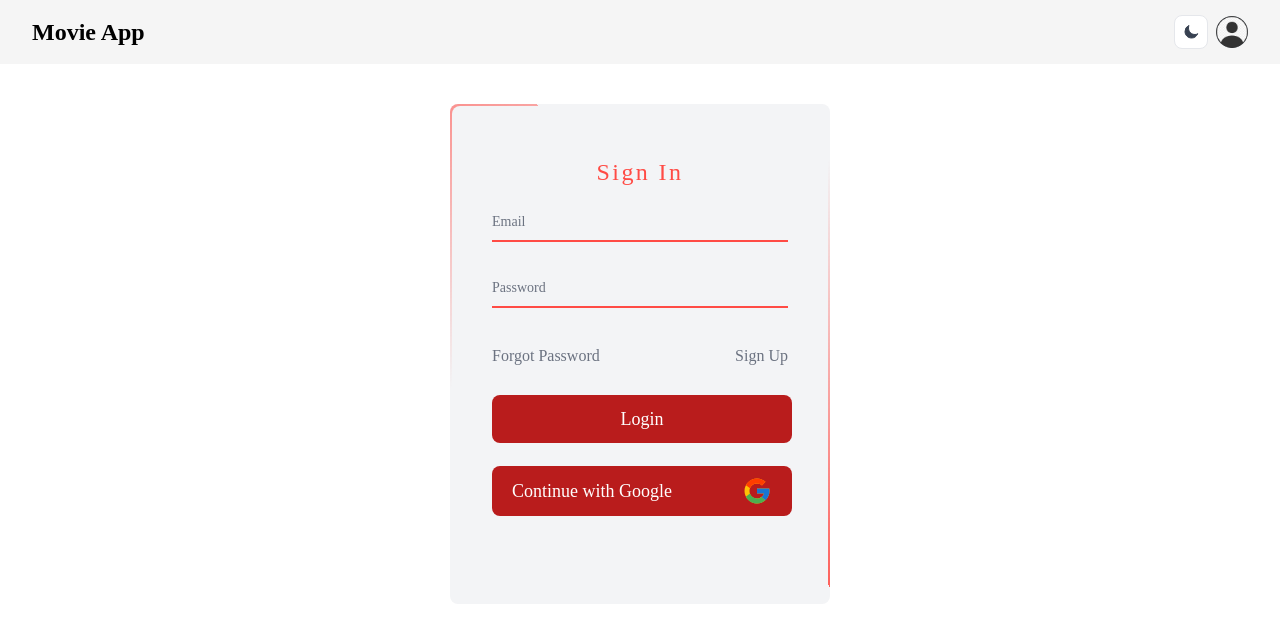
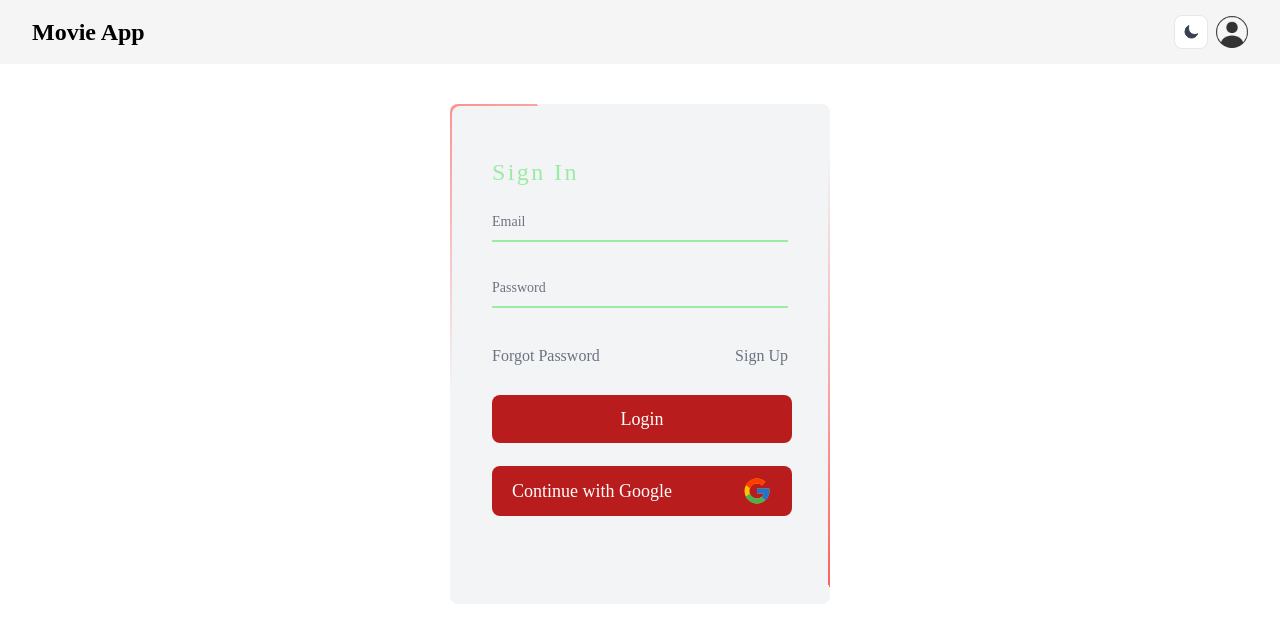
Before and after one commit to nurdoganbahadir/React-Movie-App, a React (Create React App) app: page /login in a window 1280 px wide. Shown: the top 624 px of the page. Built offline with nearby package versions, Linux system fonts and the light colour scheme; no server answers.

Commit message:
resposive tasarım ve renkle düzenlendi

```diff
--- a/src/components/MovieCard.jsx
+++ b/src/components/MovieCard.jsx
@@ -19,23 +19,27 @@ const MovieCard = ({ title, poster_path, overview, vote_average, id }) => {
     }
   };
   return (
-    <div onClick={() => navigate("/details/"+id)} className="movie">
+    <div
+      onClick={() => navigate("/details/" + id)}
+      className="movie w-[150px] h-[300px] md:w-[300px] md:h-[510px]"
+    >
       <img
         loading="lazy"
         src={poster_path ? IMG_API + poster_path : defaultImage}
         alt="movie-card"
+        className="bg-center"
       />
       <div className="flex align-baseline justify-between p-1 text-white">
-        <h5>{title}</h5>
+        <h5 className="text-xs md:text-md">{title}</h5>
         {currentUser && (
-          <span className={`tag ${getVoteClass()}`}>
+          <span className={`tag ${getVoteClass()} text-xs`}>
             {vote_average.toFixed(1)}
           </span>
         )}
       </div>
       <div className="movie-over">
         <h2>Overview</h2>
-        <p>{overview}</p>
+        <p className="text-xs md: text-md">{overview}</p>
       </div>
     </div>
   );
--- a/src/index.css
+++ b/src/index.css
@@ -44,15 +44,12 @@ body {
   box-shadow: 4px 4px 5px rgba(63, 60, 60, 0.5);
   overflow: hidden;
   margin: 1rem;
-  width: 300px;
-  height: 510px;
   position: relative;
   cursor: pointer;
 }
 
 .movie img {
   object-fit: cover;
-  height: 450px;
   max-width: 100%;
 }
 
--- a/src/pages/Login.jsx
+++ b/src/pages/Login.jsx
@@ -24,7 +24,7 @@ const Login = () => {
       <div className="overflow-hidden flex-1 h-screen justify-center items-center dark:bg-gray-dark-main">
         <div className={`form-container mt-[5vh] w-[380px] h-[500px] `}>
           <form onSubmit={handleSubmit}>
-            <h2 className="text-red-main text-2xl font-[500] text-center tracking-[0.1em] mb-3">
+            <h2 className="text-red-main text-2xl font-[500] text-start tracking-[0.1em] mb-3">
               Sign In
             </h2>
 
@@ -53,22 +53,22 @@ const Login = () => {
             <div className="flex justify-between">
               <span
                 onClick={() => forgotPassword(email)}
-                className="py-3 font-[0.75em] cursor-pointer decoration-none text-gray-500 hover:text-[#ff4b45]"
+                className="py-3 font-[0.75em] cursor-pointer decoration-none text-gray-500 hover:text-indigo-400"
               >
                 Forgot Password
               </span>
               <Link
-                className="py-3 font-[0.75em] cursor-pointer decoration-none text-gray-500 hover:text-[#ff4b45]"
+                className="py-3 font-[0.75em] cursor-pointer decoration-none text-gray-500 hover:text-white"
                 to="/register"
               >
                 Sign Up
               </Link>
             </div>
-            <button className="btn-danger" type="submit">
+            <button className="btn-danger hover:bg-green-700" type="submit">
               Login
             </button>
             <button
-              className="flex justify-between text-center items-center btn-danger"
+              className="flex justify-between text-center items-center btn-danger hover:bg-green-700"
               type="button"
               onClick={googleProvider}
             >
--- a/src/pages/Main.jsx
+++ b/src/pages/Main.jsx
@@ -35,7 +35,7 @@ const Main = () => {
         />
         <button className="btn-danger-bordered">Search</button>
       </form>
-      <div className="flex flex-wrap justify-center">
+      <div className="flex flex-wrap justify-center ">
         {loading ? (
           <Loading />
         ) : (
--- a/tailwind.config.js
+++ b/tailwind.config.js
@@ -7,10 +7,10 @@ module.exports = {
     //! eğer tailwind'in default theme ayarları yerine kendimizinkini eklemek istemiyorsak mutlaka extend objesi içinde eklememiz gerekli yoksa tüm theme objesi değişir ve kendi eklediklerimiz dışındakileri kullanamayız.
     extend: {
       colors: {
-        "gray-dark-main": "#23242a",
-        "gray-dark-second": "#28292d",
-        "gray-light": "#d3dce6",
-        "red-main": "#ff4b45",
+        "gray-dark-main": "#012030",
+        "gray-dark-second": "#13678A",
+        "gray-light": "#45C4B0",
+        "red-main": "#9AEBA3",
       },
       fontFamily: {
         sans: ["Inter var", ...defaultTheme.fontFamily.sans],
```
Also changed, not shown: 1 other file (tests, documents, lock files or other folders).
